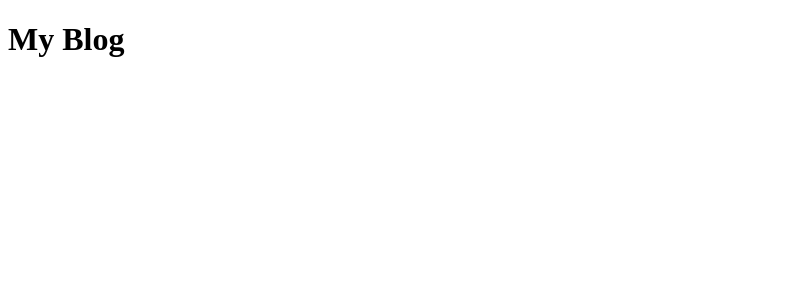
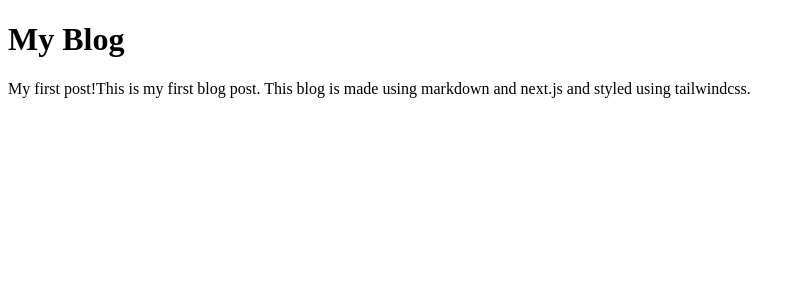
Before and after one commit to pandeymangg/portfolio, a Next.js app: page / in a window 1280 px wide. Shown: the top 300 px of the page, without its empty margins (0-805 px from the left). Built offline with nearby package versions, Linux system fonts and the light colour scheme.

Commit message:
added basic blog list on home

```diff
--- a/data/index.js
+++ b/data/index.js
@@ -1,7 +1,25 @@
 import fs from "fs";
 import path from "path";
+import matter from "gray-matter";
 
 const directory = path.join(process.cwd(), "/data/posts");
+
+export const getPostsData = () => {
+  const allPosts = fs.readdirSync(directory);
+  const fileContents = allPosts.map((fileName) => {
+    const contents = fs
+      .readFileSync(path.join(directory, `${fileName}`))
+      .toString();
+
+    const { data, content } = matter(contents);
+    return {
+      data,
+      content,
+    };
+  });
+
+  return fileContents;
+};
 
 export const getAllPosts = () => {
   const allPosts = fs.readdirSync(directory);
@@ -9,6 +27,8 @@ export const getAllPosts = () => {
 };
 
 export const getSinglePost = (slug) => {
-  const fileContent = fs.readFileSync(path.join(directory, `${slug}.md`)).toString()
-  return fileContent
+  const fileContent = fs
+    .readFileSync(path.join(directory, `${slug}.md`))
+    .toString();
+  return fileContent;
 };
--- a/data/posts/first-post.md
+++ b/data/posts/first-post.md
@@ -1,14 +1,7 @@
 ---
 title: My first post!
----
-
-- **[pica](https://nodeca.github.io/pica/demo/)** - high quality and fast image
-  resize in browser.
-- **[babelfish](https://github.com/nodeca/babelfish/)** - developer friendly
-  i18n with plurals support and easy syntax.
-
-You will like those projects!
-
+date: 21 August 2021
+description: This is my first blog post. This blog is made using markdown and next.js and styled using tailwindcss.
 ---
 
 # h1 Heading 8-)
--- a/src/pages/index.js
+++ b/src/pages/index.js
@@ -1,7 +1,28 @@
-export default function Home() {
+import { getPostsData } from "../../data";
+
+export default function Home({ postsData }) {
   return (
     <div>
       <h1 className="text-4xl font-bold text-gray-900">My Blog</h1>
+      <div>
+        {postsData.map((post, index) => {
+          return (
+            <div key={index}>
+              {post.data.title}
+              {post.data.description}
+            </div>
+          );
+        })}
+      </div>
     </div>
-  )
+  );
 }
+
+export const getStaticProps = async () => {
+  const postsData = getPostsData();
+  return {
+    props: {
+      postsData,
+    },
+  };
+};
```
